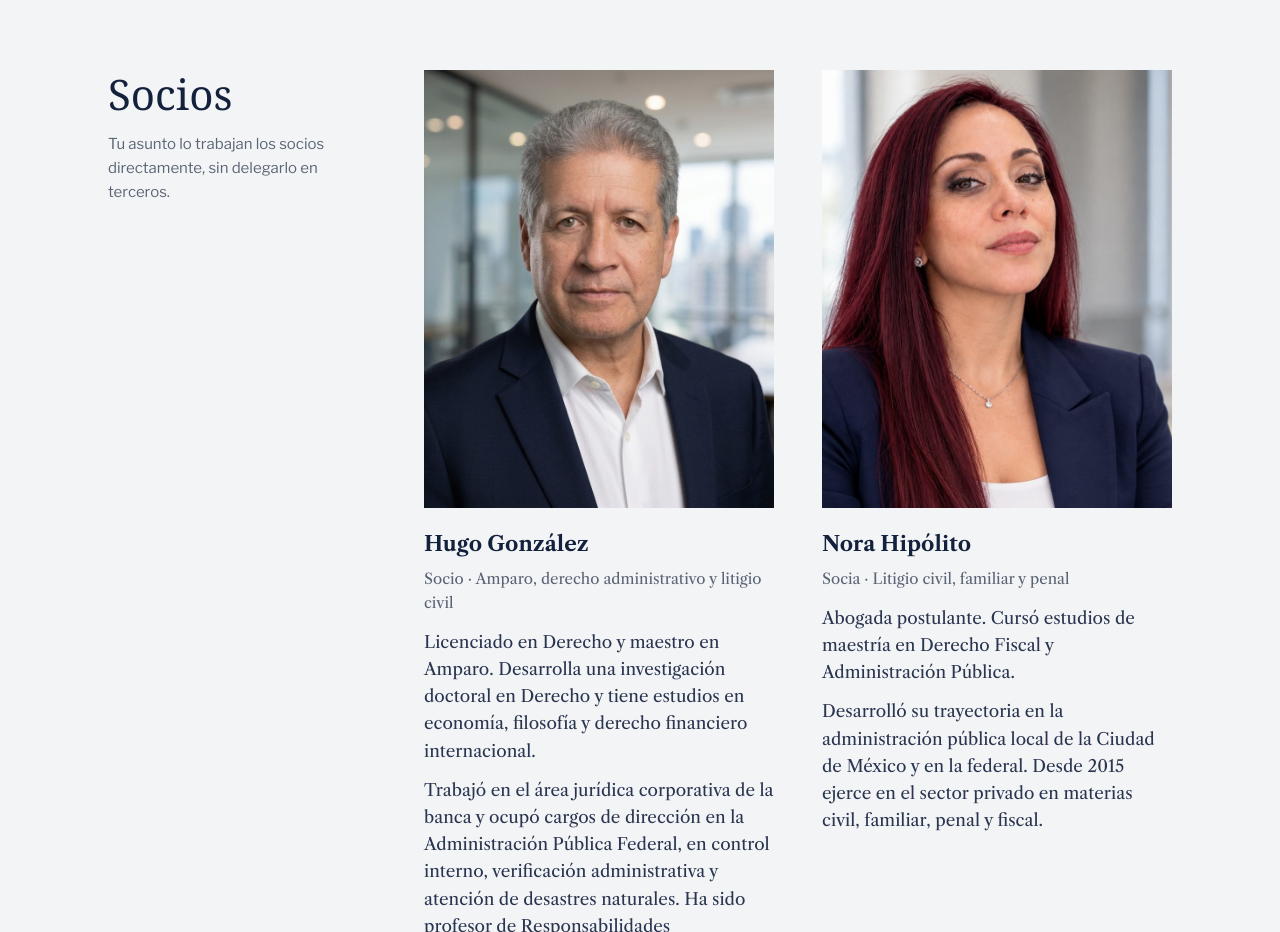
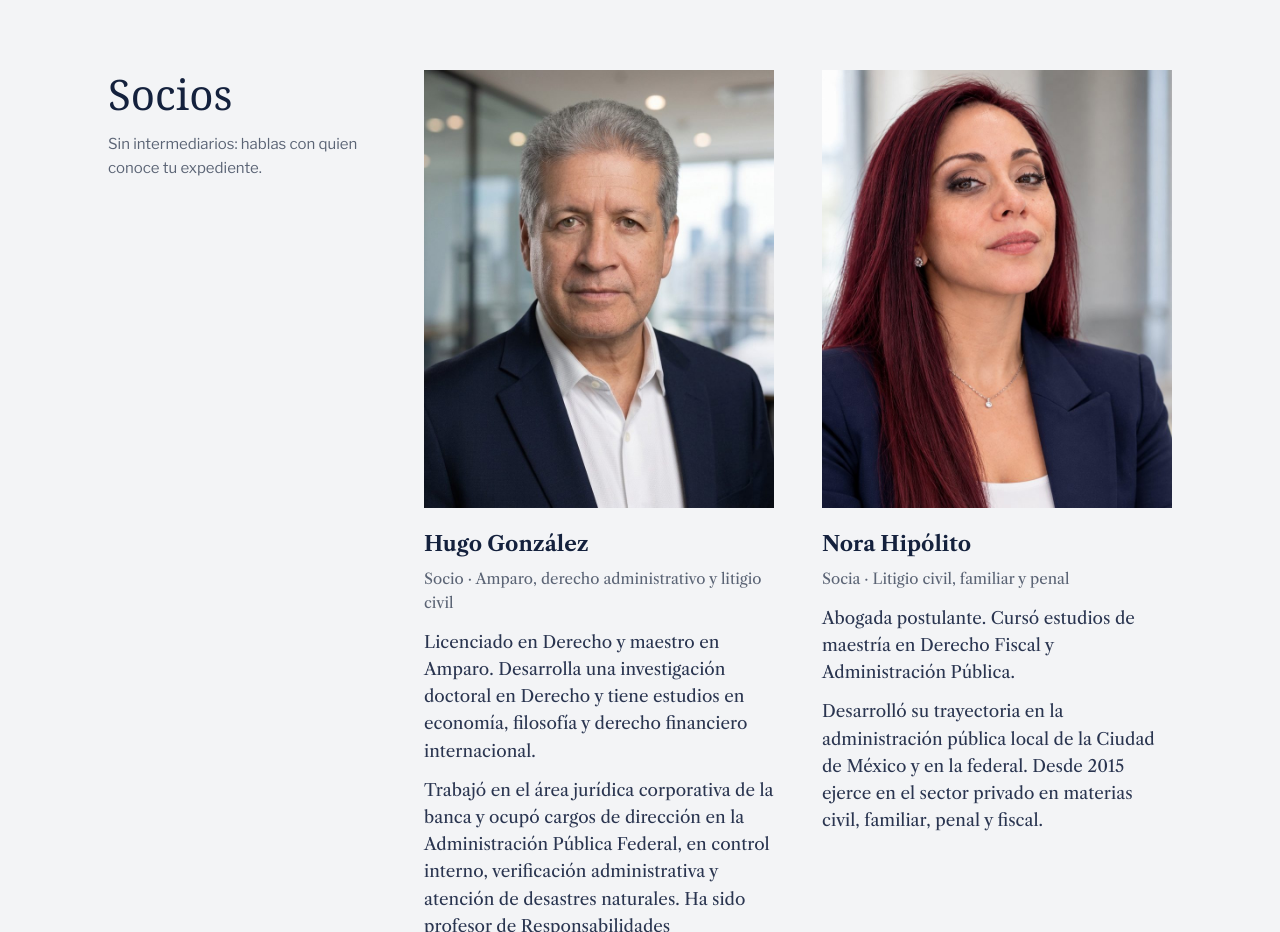
Before and after one commit to egal-mx/egal.mx, a plain HTML site: page index.html in a window 1280 px wide. Shown: the part 2760-3692 px from the top of the page. Drawn offline with nearby package versions, Linux system fonts and the light colour scheme; a web font is replaced by a local one.

Commit message:
Cambia frase de la sección de socios
Co-Authored-By: Claude Opus 5.5 <noreply@anthropic.com>
Claude-Session: https://claude.ai/code/session_01Gh73bEBMnTCtScv9YWYuW7

```diff
--- a/index.html
+++ b/index.html
@@ -271,7 +271,7 @@
     <div class="envoltura rejilla">
       <header>
         <h2>Socios</h2>
-        <p>Tu asunto lo trabajan los socios directamente, sin delegarlo en terceros.</p>
+        <p>Sin intermediarios: hablas con quien conoce tu expediente.</p>
       </header>
       <div class="socios">
         <article class="socio">
```
